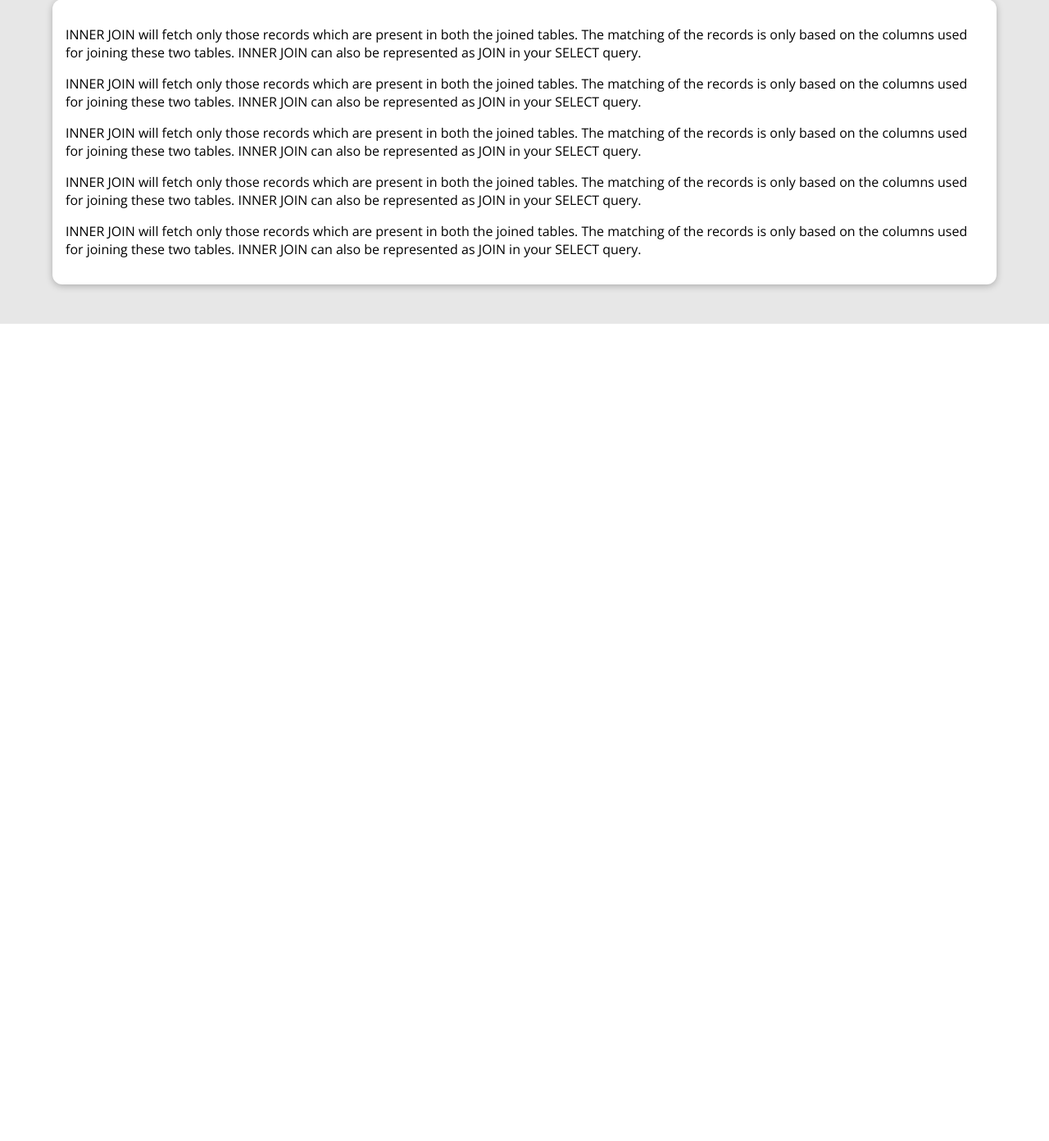
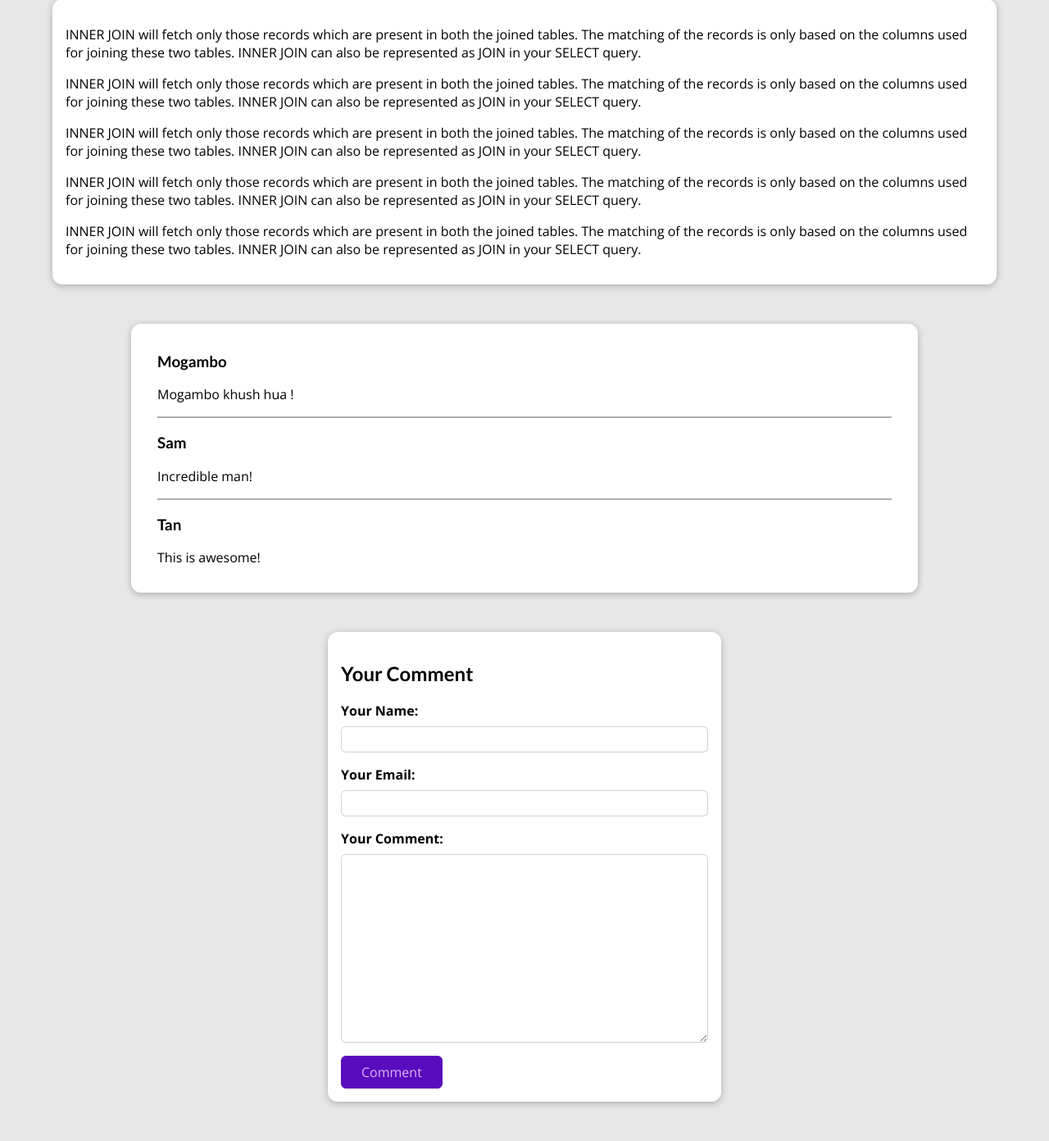
Before and after one commit to Tanweer-Raza/Blog-Django-Project, a Django app: a page that uses blog/templates/blog/post-detail.html in a window 1280 px wide. Shown: the part 529-1921 px from the top of the page at 82% size. Before the commit the page ends 924 px from the top, so only its background shows below. Run offline with Django 4.2, Linux system fonts and the light colour scheme; data comes from the database, SQL or seed files in the repository; both versions use the stored data as it was after the commit.

Commit message:
Comment model done

```diff
--- /dev/null
+++ b/blog/forms.py
@@ -0,0 +1,12 @@
+from django import forms
+from .models import Comment
+
+class CommentForm(forms.ModelForm):
+    class Meta:
+        model = Comment
+        exclude = ["post"]
+        labels = {
+            "user_name" : "Your Name",
+            "user_email" : "Your Email",
+            "text" : "Your Comment"
+        }
--- a/blog/models.py
+++ b/blog/models.py
@@ -34,5 +34,11 @@ class Post(models.Model):
     author = models.ForeignKey(Author, on_delete=models.SET_NULL, null = True, related_name="post") # one to many reltionship
     tags = models.ManyToManyField(Tag)
 
-    # def __str__(self) -> str:
-    #     return self.title + " Blog"
+    def __str__(self) -> str:
+        return self.title + " Blog"
+
+class Comment(models.Model):
+    user_name = models.CharField(max_length=120)
+    user_email = models.EmailField()
+    text = models.TextField(max_length=400)
+    post = models.ForeignKey(Post, on_delete=models.CASCADE, related_name="comments")
--- a/blog/static/blog/post-details.css
+++ b/blog/static/blog/post-details.css
@@ -73,3 +73,114 @@ body {
     padding: 0.5rem 1rem;
     border-radius: 8px;
   }
+
+
+
+  #comment-form {
+    margin: 3rem auto;
+    width: 90%;
+    max-width: 30rem;
+    border-radius: 12px;
+    background-color: white;
+    box-shadow: 0 2px 8px rgba(0, 0, 0, 0.25);
+    padding: 1rem;
+  }
+
+  #comment-form button {
+    font :inherit;
+    background-color: #590cbd;
+    color: rgb(221, 179, 245);
+    border:1px solid #590cbd;
+    padding: 0.5rem 1.5rem;
+    border-radius: 6px;
+    cursor : pointer;
+  }
+
+  #comment-form button:hover,
+  #comment-form button:active {
+    background-color: #8a3eee;
+    border-color: #8a3eee;
+  }
+
+  .form-control {
+    margin-bottom: 1rem;
+  }
+
+  .form-control  label {
+    font-weight: bold;
+    margin-bottom: 0.5rem;
+    display: block;
+  }
+
+  .form-control input,
+  .form-control textarea {
+    display: block;
+    width: 100%;
+    font :inherit;
+    padding: 0.25rem;
+    border-radius: 6px;
+    border: 1px solid #504e4e42;
+  }
+.errorlist {
+  list-style: none;
+  margin: 0.5rem 0;
+  padding: 0;
+  color: red;
+}
+
+.invalid label {
+  color: red;
+}
+
+.invalid input,
+.invalid textarea {
+  border-color: red;
+  background-color: rgb(245, 190, 190);
+}
+
+#alert {
+  margin: 8rem auto 3rem auto;
+  border: 1px solid red;
+  background-color: rgb(245, 190, 190);
+  padding: 1rem;
+  max-width: 40rem;
+  border-radius: 20px;
+}
+
+#alert a {
+  text-decoration: none;
+  border: 1px solid red;
+  background-color:  red;
+  color: white;
+  padding: 0.25rem 1.5rem;
+  border-radius: 30px;
+}
+
+#comments {
+  margin: 3rem auto;
+  width: 90%;
+  max-width: 60rem;
+  border-radius: 12px;
+  background-color: white;
+  box-shadow: 0 2px 8px rgba(0, 0, 0, 0.25);
+  padding: 1rem 2rem;
+}
+
+#comments ul {
+  list-style: none;
+  margin: 0;
+  padding: 0;
+}
+
+#comments li {
+  margin-bottom: 1rem;
+  border-bottom: 2px solid rgb(175, 173, 173);
+}
+
+#comments li:last-of-type {
+  border-bottom: none;
+}
+
+#comments h2 {
+  color : gray
+}
--- a/blog/templates/blog/post-detail.html
+++ b/blog/templates/blog/post-detail.html
@@ -10,6 +10,15 @@
 {% endblock  %}
 
 {% block content %}
+
+    {% if comment_form.errors %}
+        <div id="alert">
+            <h2> Saving the comment failed! </h2>
+            <p> Please check the comment form below the post and fix your errors. </p>
+            <a href="#comment-form">Fix!</a>
+        </div>
+    {% endif %}
+
     <section id="summary">
         <h2> {{ post.title }}</h2>
         <div>
@@ -27,8 +36,33 @@
     </section>
 
     <main>
-        <p>
             {{ post.content|linebreaks }}
-        </p>
     </main>
+
+    <section id="comments">
+        <ul>
+            {% for comment in comments %}
+            <li>
+                <h3> {{comment.user_name}} </h3>
+                <p> {{comment.text|linebreaks}} </p>
+            </li>
+            {% endfor %}
+        </ul>
+    </section>
+
+    <section id ="comment-form">
+        <h2> Your Comment </h2>
+        <form action="{% url "post_detail-page" post.slug %}" method ="POST">
+            {% csrf_token %}
+            {% for form_field in comment_form %}
+                <div class ="form-control {% if form_field.errors %}invalid{% endif %}">
+                    {{form_field.label_tag}}
+                    {{form_field}}
+                    {{form_field.errors}}
+                </div>
+            {% endfor %}
+                <button> Comment</button>
+        </form>
+    </section>
+
 {% endblock  %}
--- a/blog/urls.py
+++ b/blog/urls.py
@@ -2,8 +2,8 @@ from django.urls import path
 from . import views
 
 urlpatterns = [
-    path("" , views.starting_page , name="starting-page"),
-    path("posts", views.posts, name= "posts-page"),
-    path("posts/<slug:slug>", views.post_details, name="post_detail-page"),   # /posts/my-first-post
+    path("" , views.StartingPageView.as_view() , name="starting-page"),
+    path("posts", views.AllPostView.as_view(), name= "posts-page"),
+    path("posts/<slug:slug>", views.PostDetail.as_view(), name="post_detail-page"),   # /posts/my-first-post
 
 ]
--- a/blog/views.py
+++ b/blog/views.py
@@ -1,22 +1,78 @@
 from django.shortcuts import render ,get_object_or_404
+from django.views.generic import ListView, DetailView
+from django.views import View
+from django.http.response import HttpResponseRedirect
+from django.urls import reverse
 
 from .models import Post
+from .forms import CommentForm
+# Create your views here.
 
-# Create your views here.
-def starting_page(request):
-    latest_posts = Post.objects.all().order_by("-date")[:3] # - for descending order
-    return render(request, "blog/index.html" ,{
-        "posts" : latest_posts
-    })
+class StartingPageView(ListView):
+    template_name = "blog/index.html"
+    model = Post
+    ordering =["-date"]
+    context_object_name = "posts"
 
-def posts(request):
-    return render(request, "blog/all-posts.html", {
-        "all_posts" : Post.objects.all().order_by("-date")
-    })
+    def get_queryset(self) :
+        queryset = super().get_queryset()
+        data = queryset[:3]
+        return data
 
-def post_details(request, slug):
-    identified_post = get_object_or_404(Post, slug = slug)
-    return render(request, "blog/post-detail.html" ,{
-        "post" : identified_post,
-        "post_tags" : identified_post.tags.all()
-    })
+# def starting_page(request):
+#     latest_posts = Post.objects.all().order_by("-date")[:3] # - for descending order
+#     return render(request, "blog/index.html" ,{
+#         "posts" : latest_posts
+#     })
+
+class AllPostView(ListView):
+    template_name = "blog/all-posts.html"
+    model = Post
+    ordering = ["-date"]
+    context_object_name = "all_posts"
+
+# def posts(request):
+#     return render(request, "blog/all-posts.html", {
+#         "all_posts" : Post.objects.all().order_by("-date")
+#     })
+
+class PostDetail(View):
+    template_name = "blog/post-detail.html"
+    model = Post
+
+    def get(self, request, slug):
+        post = Post.objects.get(slug = slug)
+        context = {
+         "post" : post,
+         "post_tags" : post.tags.all(),
+         "comment_form" : CommentForm(),
+         "comments" : post.comments.all().order_by("-id")
+        }
+
+        return render(request, "blog/post-detail.html", context)
+
+    def post(self, request, slug):
+        comment_form = CommentForm(request.POST)
+        post = Post.objects.get(slug = slug)
+
+        if comment_form.is_valid():
+            comment = comment_form.save(commit=False)
+            comment.post = post                 # saving the comment to respective post
+            comment.save()
+            return HttpResponseRedirect(reverse("post_detail-page", args=[slug]))
+
+
+        context = {
+         "post" : post,
+         "post_tags" : post.tags.all(),
+         "comment_form" : comment_form,
+         "comments" : post.comments.all().order_by("-id")
+        }
+        return render(request, "blog/post-detail.html", context)
+
+# def post_details(request, slug):
+#     identified_post = get_object_or_404(Post, slug = slug)
+#     return render(request, "blog/post-detail.html" ,{
+#         "post" : identified_post,
+#         "post_tags" : identified_post.tags.all()
+#     })
```
Also changed, not shown: blog/admin.py (+7 -1 lines), blog/migrations/0003_comment.py (added), db.sqlite3.
